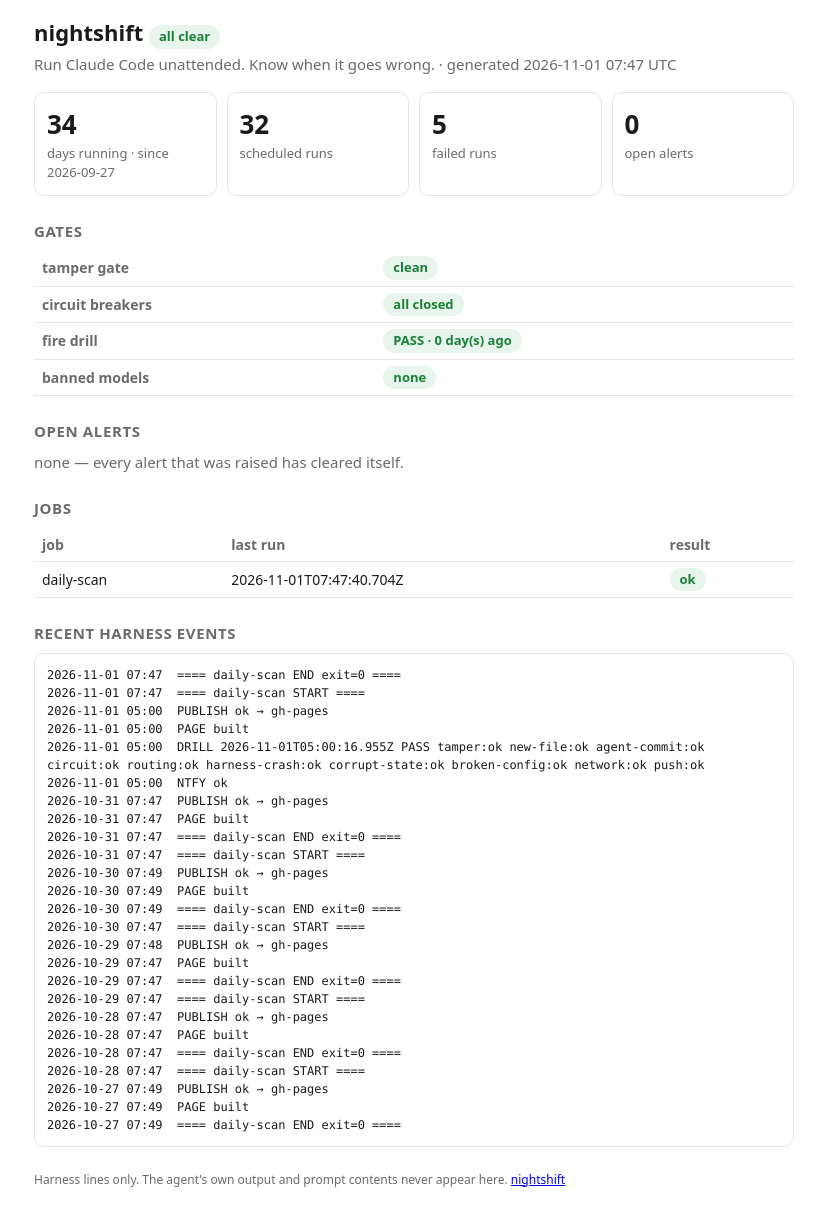
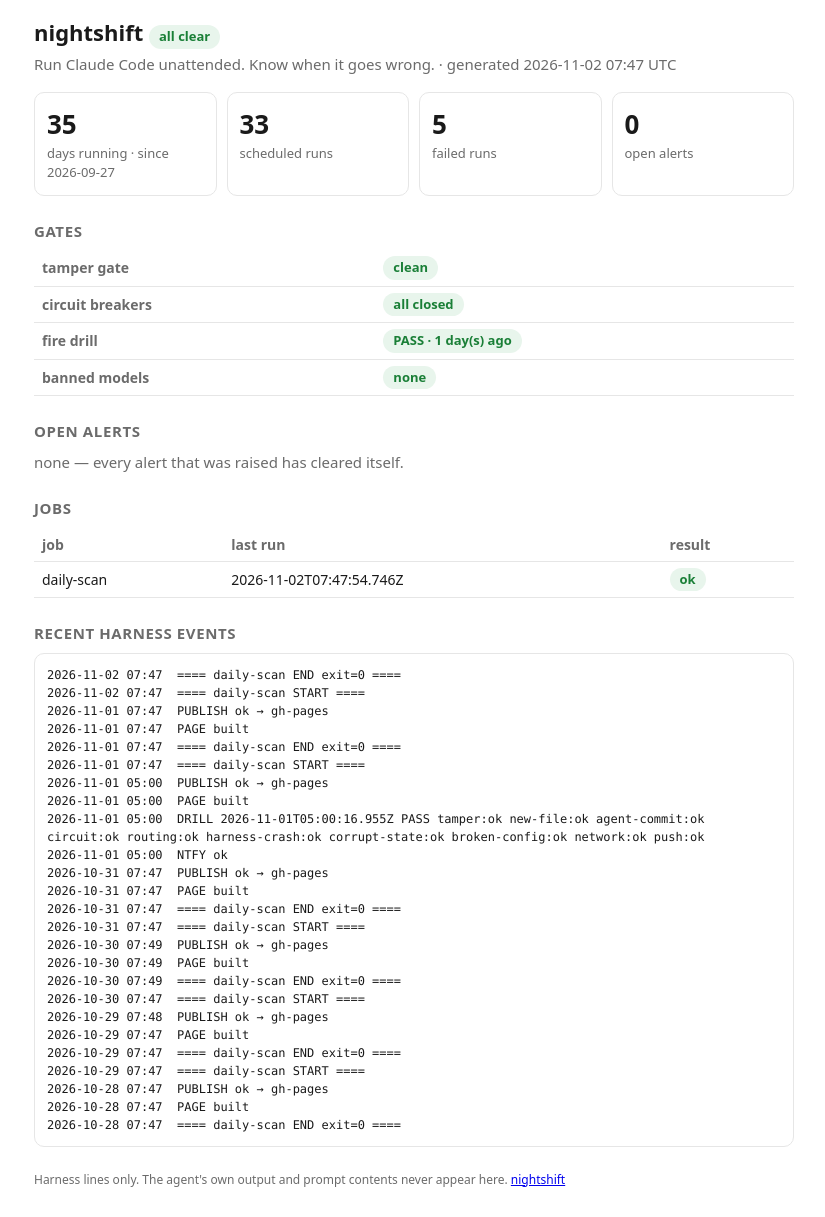
Before and after one commit to amirg76/nightshift, a plain HTML site: page index.html in a window 1280 px wide. Shown: the whole page, without its empty margins (226-1051 px from the left). Drawn offline with Linux system fonts and the light colour scheme.

Commit message:
status 2026-11-02 07:48 UTC

```diff
--- a/index.html
+++ b/index.html
@@ -14,10 +14,10 @@ pre{font:12px/1.5 var(--mono);white-space:pre-wrap;word-break:break-word;border:
 ul{padding-left:20px}li{margin:4px 0}.foot{color:var(--mut);font-size:12px;margin-top:24px}
 </style></head><body>
 <h1>nightshift <span class="pill ok">all clear</span></h1>
-<p class="sub">Run Claude Code unattended. Know when it goes wrong. · generated 2026-11-01 07:47 UTC</p>
+<p class="sub">Run Claude Code unattended. Know when it goes wrong. · generated 2026-11-02 07:47 UTC</p>
 <div class="grid">
-<div class="tile"><div class="n">34</div><div class="l">days running · since 2026-09-27</div></div>
-<div class="tile"><div class="n">32</div><div class="l">scheduled runs</div></div>
+<div class="tile"><div class="n">35</div><div class="l">days running · since 2026-09-27</div></div>
+<div class="tile"><div class="n">33</div><div class="l">scheduled runs</div></div>
 <div class="tile"><div class="n">5</div><div class="l">failed runs</div></div>
 <div class="tile"><div class="n">0</div><div class="l">open alerts</div></div>
 </div>
@@ -25,16 +25,20 @@ ul{padding-left:20px}li{margin:4px 0}.foot{color:var(--mut);font-size:12px;margi
 <table>
 <tr><th>tamper gate</th><td><span class="pill ok">clean</span></td></tr>
 <tr><th>circuit breakers</th><td><span class="pill ok">all closed</span></td></tr>
-<tr><th>fire drill</th><td><span class="pill ok">PASS · 0 day(s) ago</span></td></tr>
+<tr><th>fire drill</th><td><span class="pill ok">PASS · 1 day(s) ago</span></td></tr>
 <tr><th>banned models</th><td><span class="pill ok">none</span></td></tr>
 </table>
 <h2>Open alerts</h2>
 <p class="sub">none — every alert that was raised has cleared itself.</p>
 <h2>Jobs</h2>
-<table><tr><th>job</th><th>last run</th><th>result</th></tr><tr><td>daily-scan</td><td>2026-11-01T07:47:40.704Z</td><td><span class="pill ok">ok</span></td></tr></table>
+<table><tr><th>job</th><th>last run</th><th>result</th></tr><tr><td>daily-scan</td><td>2026-11-02T07:47:54.746Z</td><td><span class="pill ok">ok</span></td></tr></table>
 
 <h2>Recent harness events</h2>
-<pre>2026-11-01 07:47  ==== daily-scan END exit=0 ====
+<pre>2026-11-02 07:47  ==== daily-scan END exit=0 ====
+2026-11-02 07:47  ==== daily-scan START ====
+2026-11-01 07:47  PUBLISH ok → gh-pages
+2026-11-01 07:47  PAGE built
+2026-11-01 07:47  ==== daily-scan END exit=0 ====
 2026-11-01 07:47  ==== daily-scan START ====
 2026-11-01 05:00  PUBLISH ok → gh-pages
 2026-11-01 05:00  PAGE built
@@ -54,10 +58,6 @@ ul{padding-left:20px}li{margin:4px 0}.foot{color:var(--mut);font-size:12px;margi
 2026-10-29 07:47  ==== daily-scan START ====
 2026-10-28 07:47  PUBLISH ok → gh-pages
 2026-10-28 07:47  PAGE built
-2026-10-28 07:47  ==== daily-scan END exit=0 ====
-2026-10-28 07:47  ==== daily-scan START ====
-2026-10-27 07:49  PUBLISH ok → gh-pages
-2026-10-27 07:49  PAGE built
-2026-10-27 07:49  ==== daily-scan END exit=0 ====</pre>
+2026-10-28 07:47  ==== daily-scan END exit=0 ====</pre>
 <p class="foot">Harness lines only. The agent's own output and prompt contents never appear here. <a href="https://github.com/amirg76/nightshift">nightshift</a></p>
 </body></html>
```
